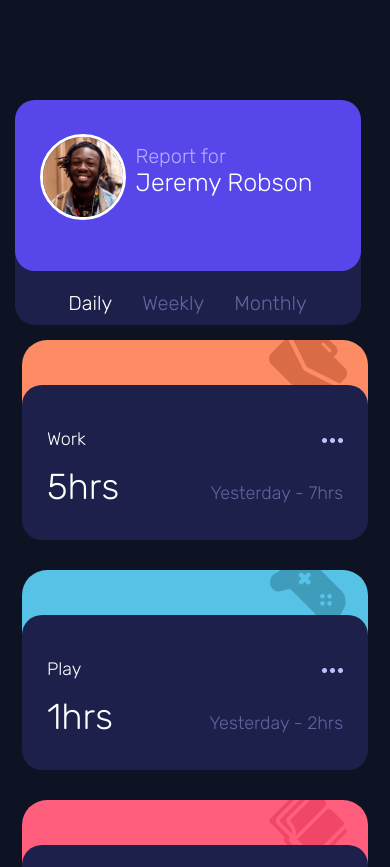
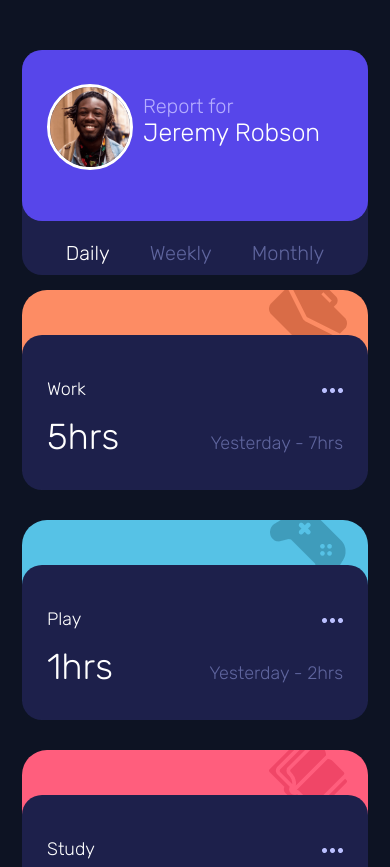
Before and after one commit to GilsonJrr/TimeTrackingWeb, a React (Create React App) app: page / in a window 390 px wide. Shown: the top 867 px of the page. Built offline with nearby package versions, Linux system fonts and the light colour scheme.

Commit message:
responsive 3.0

```diff
--- a/src/Style/global.js
+++ b/src/Style/global.js
@@ -11,7 +11,9 @@ export const AppContainer = styled.body`
     justify-content: center;
     @media(max-width: 1000px){
         height: 100%;
-        padding: 50px;
+        display: flex;
+        flex-wrap: nowrap;
+        flex-direction: column;
     }
 `;
 
@@ -20,6 +22,11 @@ export const ContainerCards = styled.div`
     flex-wrap: wrap;
     max-width: 852px;
     align-self: center;
+    @media(max-width: 1000px){
+        display: flex;
+        flex-wrap: nowrap;
+        flex-direction: column;
+    }
 `;
 
 export const ContainerMainCard = styled.div`
@@ -46,6 +53,7 @@ export const HeaderMain = styled.div`
         width: 346px;
         height: 210px;
         margin-top: 50px;
+        margin-right: 0px;
     }
     background: #1D204B;
     border-radius: 20px;
@@ -80,8 +88,8 @@ export const Date = styled.div`
     @media(max-width: 1000px){
         //mobile
         padding-right: 0px;
-        margin-left: 15px;
-        margin-right: 15px;
+        margin-left: 20px;
+        margin-right: 20px;
     }
 `;
 
```
